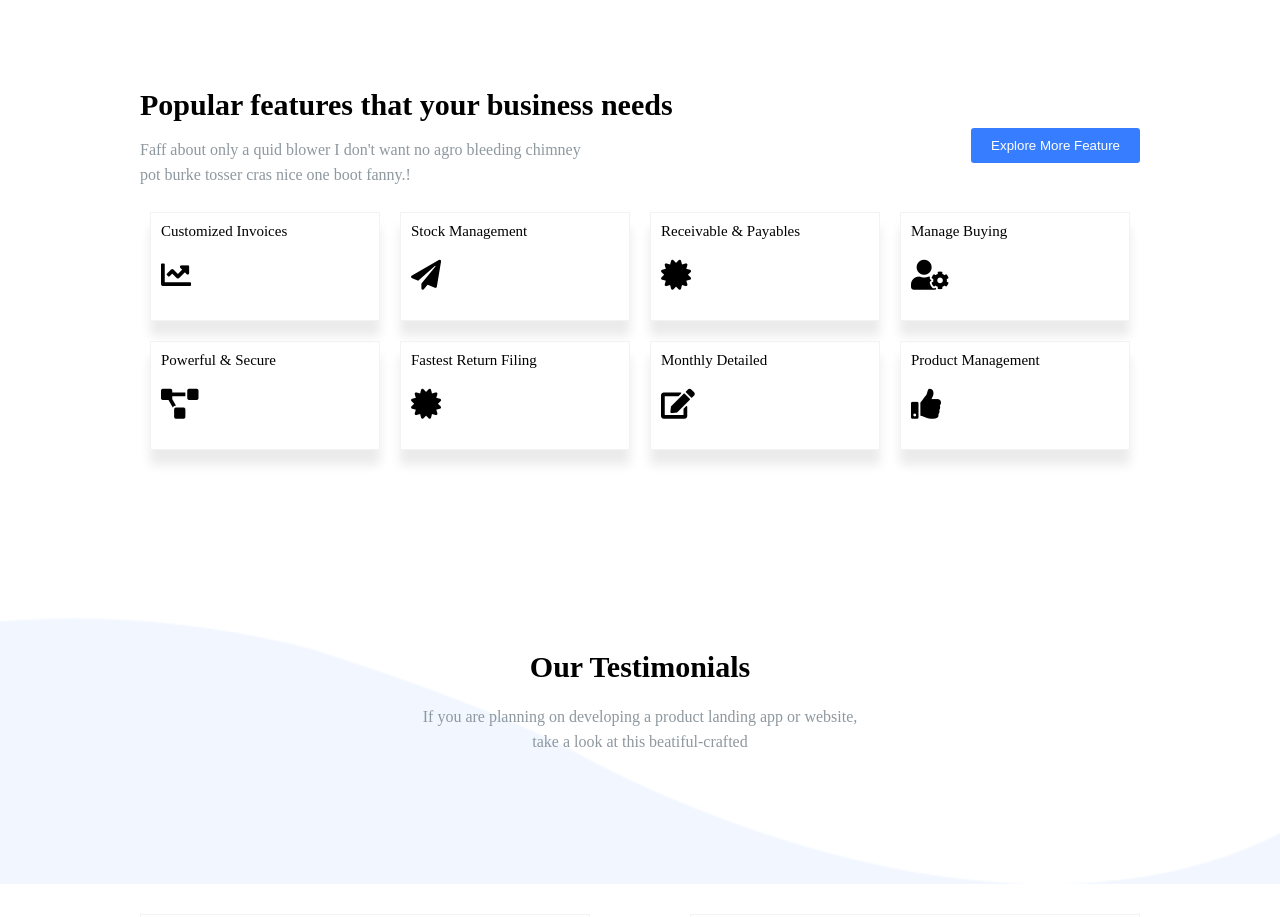
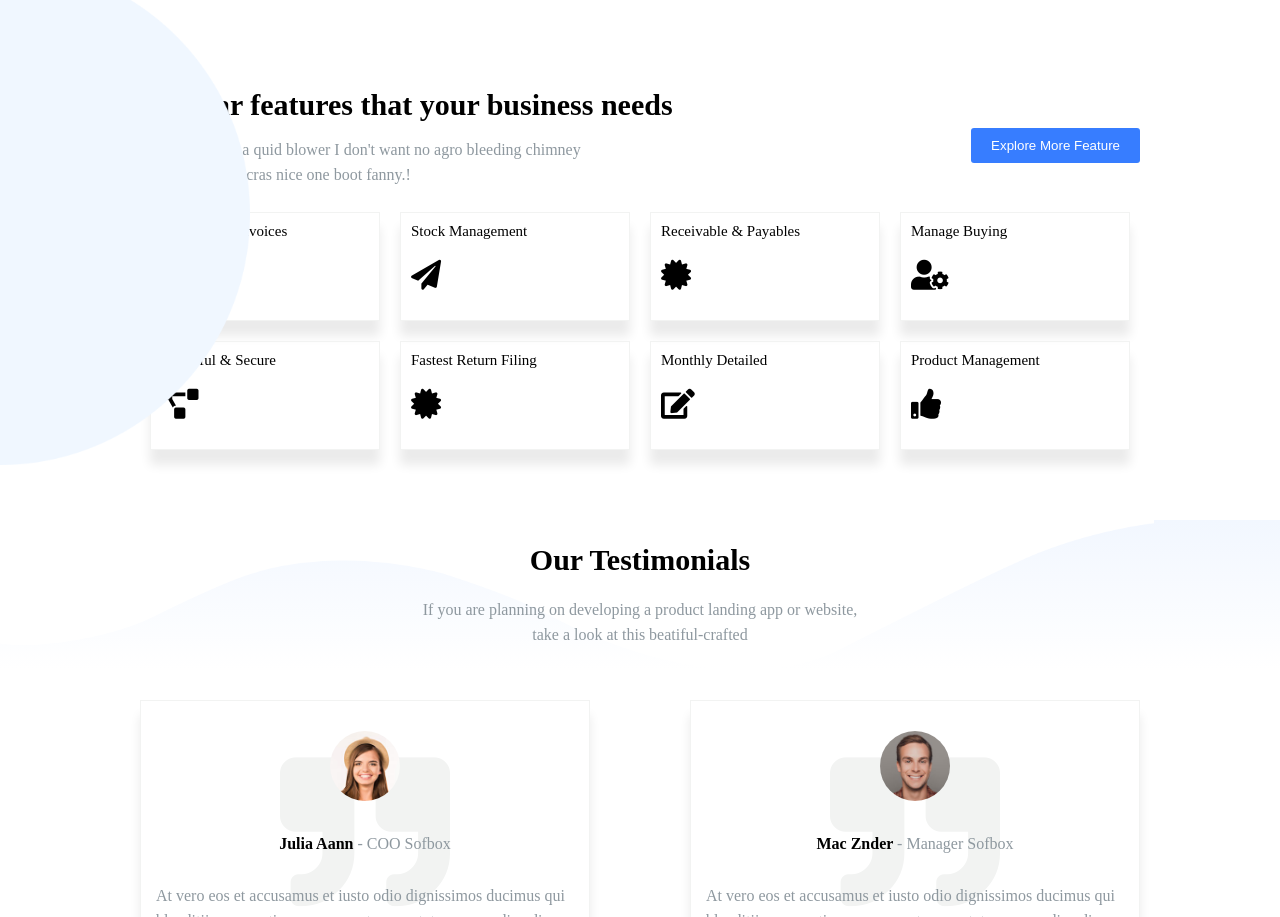
Before and after one commit to ABoni14/proj-html-vuejs, a Vue app: page / in a window 1280 px wide. Shown: the part 1315-2232 px from the top of the page. Built offline with nearby package versions, Linux system fonts and the light colour scheme; a small style sheet from the web is missing.

Commit message:
add wave and circle

```diff
--- a/src/components/PopularFeatures.vue
+++ b/src/components/PopularFeatures.vue
@@ -1,4 +1,8 @@
 <template>
+  <div class="contain">
+    <div class="absolute-contain">
+      <img src="../assets/img/14.png" alt="">
+    </div>
     <section class="container-1000">
       <div class="top">
         <div class="text">
@@ -19,6 +23,8 @@
         </div>
       </div>
     </section>
+  </div>
+
 </template>
 
 <script>
@@ -38,8 +44,10 @@ export default {
 <style lang="scss" scoped>
 @import "../assets/style/vars.scss";
 
+.contain{
+  margin-bottom: 60px;
+  position: relative;
   section{
-    margin-bottom: 60px;
     .top{
       display: flex;
       justify-content: space-between;
@@ -87,4 +95,16 @@ section{
       }
     }
   }
+  .absolute-contain{
+    position: absolute;
+    top: -125px;
+    left: -250px;
+    width: 100%;
+    height: 100%;
+    img{
+      width: 500px;
+    }
+  }
+}
+
 </style>
--- a/src/components/Testimonials.vue
+++ b/src/components/Testimonials.vue
@@ -45,17 +45,15 @@ export default {
 section{
   margin-bottom: 30px;
   .contain-text{
-    background-image: url("../assets/img/15.png");
-    background-color: $secondary-bg;
-    background-size: cover;
-    background-position:center;
+    background-image: url("../assets/img/15.png"), linear-gradient($secondary-bg, lighten($secondary-bg, 90%));
+    background-size: contain;
+    background-repeat: no-repeat;
+    height: 150px;
     display: flex;
     align-items: center;
     justify-content: center;
     flex-direction: column;
     text-align: center;
-    padding-bottom: 130px;
-    padding-top: 130px;
     margin-bottom: 30px;
     h2{
       font-size: 30px;
@@ -104,10 +102,10 @@ section{
         width: 100%;
         height: 100%;
         position: absolute;
-        left: 32%;
-        top: 74%;
+        left: 0;
+        top: 0;
         z-index: 3;
-        transform: translate(-50%, -50%);
+        // transform: translate(-50%, -50%);
         i{
           font-size: 170px;
           position: absolute;
@@ -116,7 +114,9 @@ section{
           transform: rotate(180deg);
         }
         .icon{
-          position: relative;
+          display: flex;
+          justify-content: center;
+          align-items: center;
           width: 100%;
           height: 100%;
         }
```
Also changed, not shown: src/assets/img/red-point-maps.jpg (deleted). Lines whose indentation alone changed are shown as unchanged.
